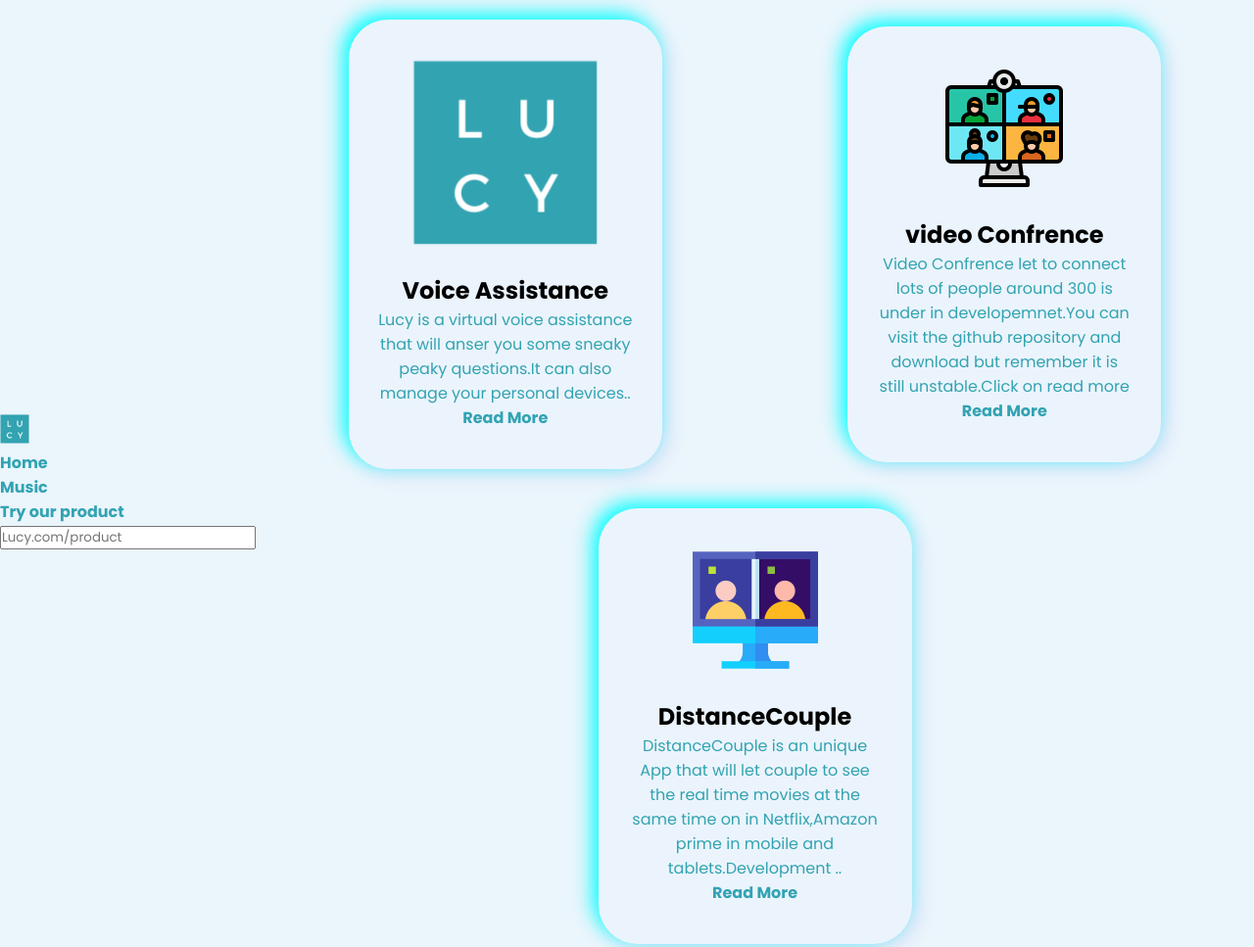
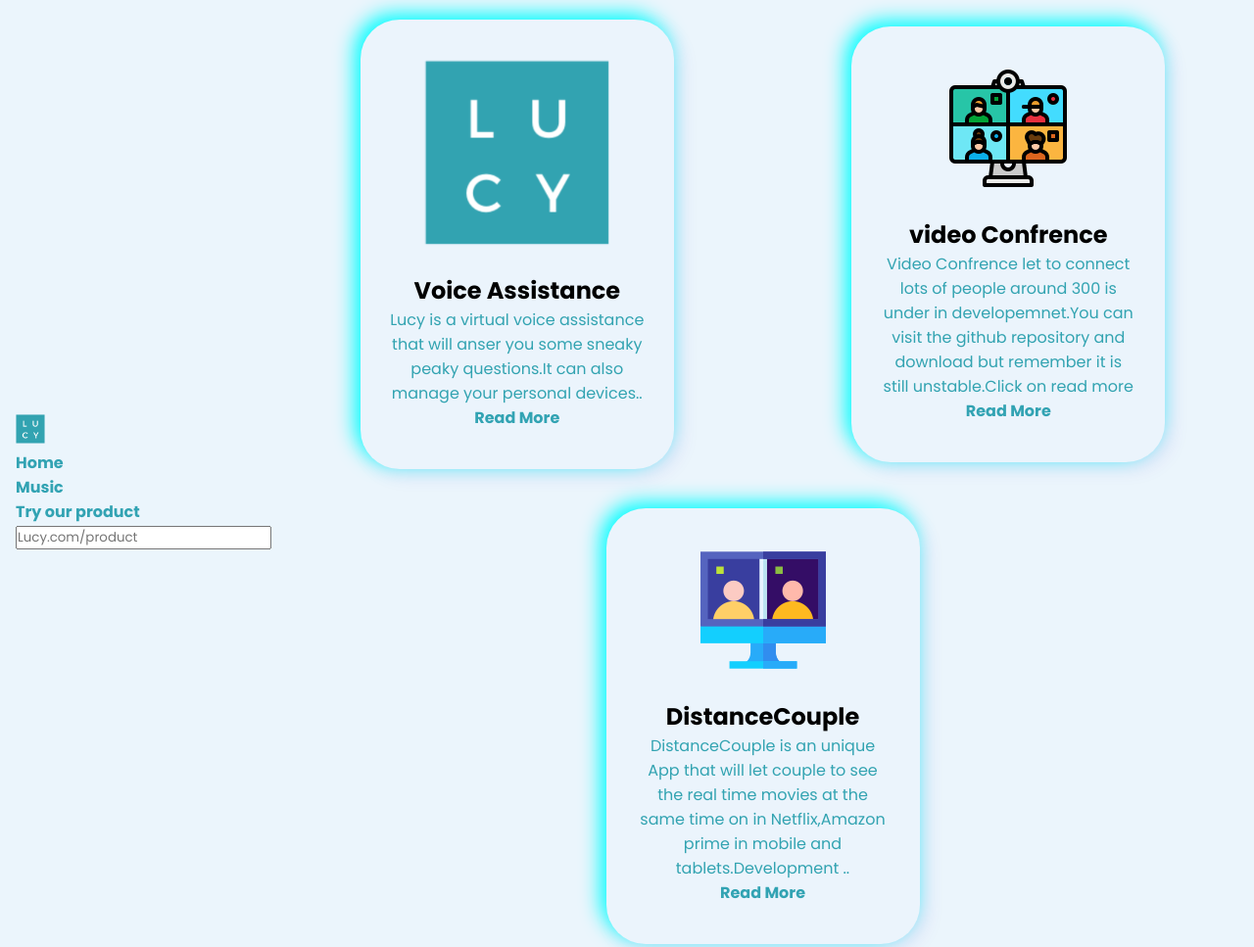
Before and after one commit to ZiaCodes/Lucy, a plain HTML site: page product.html in a window 1280 px wide. Shown: the top 967 px of the page at 98% size. Drawn offline with Linux system fonts and the light colour scheme.

Commit message:
Update product.html

```diff
--- a/product.html
+++ b/product.html
@@ -11,6 +11,9 @@
     <link rel="manifest" href="assets/fevcon/site.webmanifest">
     <link rel="stylesheet" type="text/css" href="css/style.css" />
   <style>
+    nav{
+        margin-left: 16px;
+    }
     nav ul li{
       list-style: none;
     }
```
